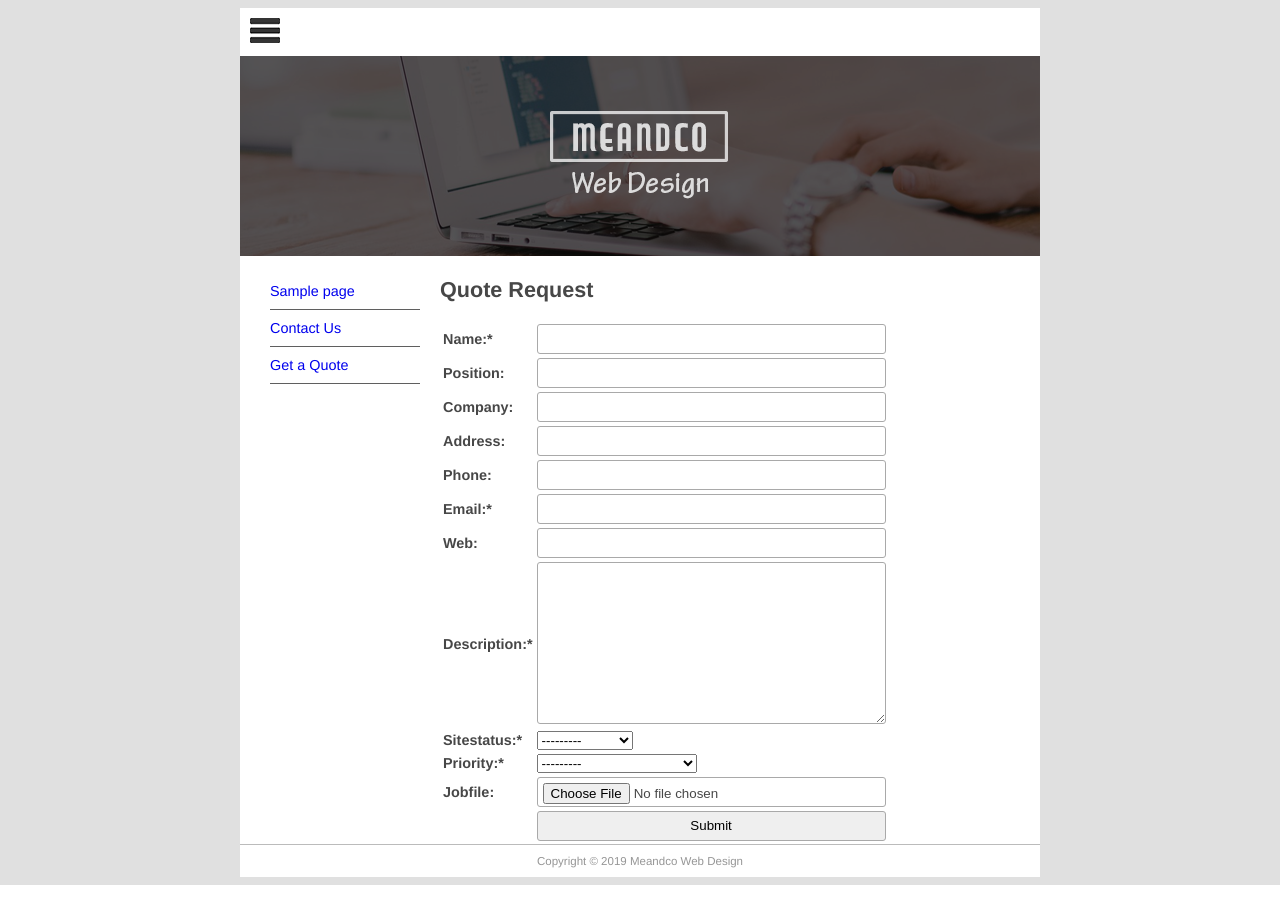
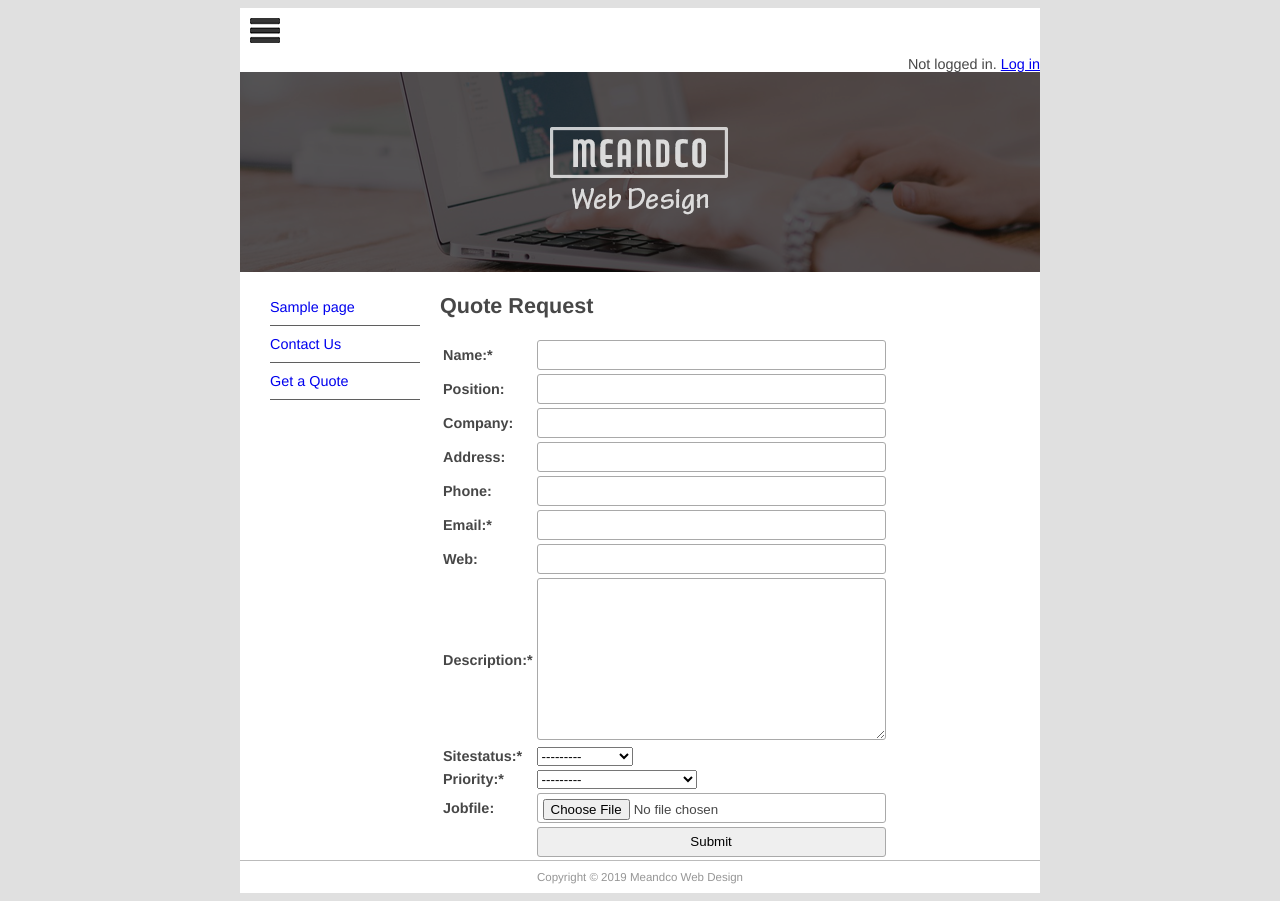
Before and after one commit to Zu18/mfdw_project2, a Django app: page /quote/ in a window 1280 px wide. Run offline with Django 4.2, Linux system fonts and the light colour scheme; tables that the repository leaves empty hold one stand-in row (values such as "Sample post").

Commit message:
Add the login and logout link on the page

```diff
--- a/mfdw_site/templates/base.html
+++ b/mfdw_site/templates/base.html
@@ -16,6 +16,13 @@
   <header id="header">
     <div id="logo"><img src="{% static 'logo.jpg' %}"
                         alt=""/></div>
+    <span style="float: right">
+      {% if user.is_authenticated %}
+        Hello, {{ user.username }}. <a href="{% url 'logout' %}?next=/"> Log out</a>
+      {% else %}
+        Not logged in. <a href="{% url 'logout'%}?next=/">Log in</a>
+      {% endif %}
+    </span>
     <div id="topbanner"><img src="{% static 'top_banner.png' %}" width="800" height="200" alt=""/></div>
   </header>
   <aside id="leftsidebar">
```
